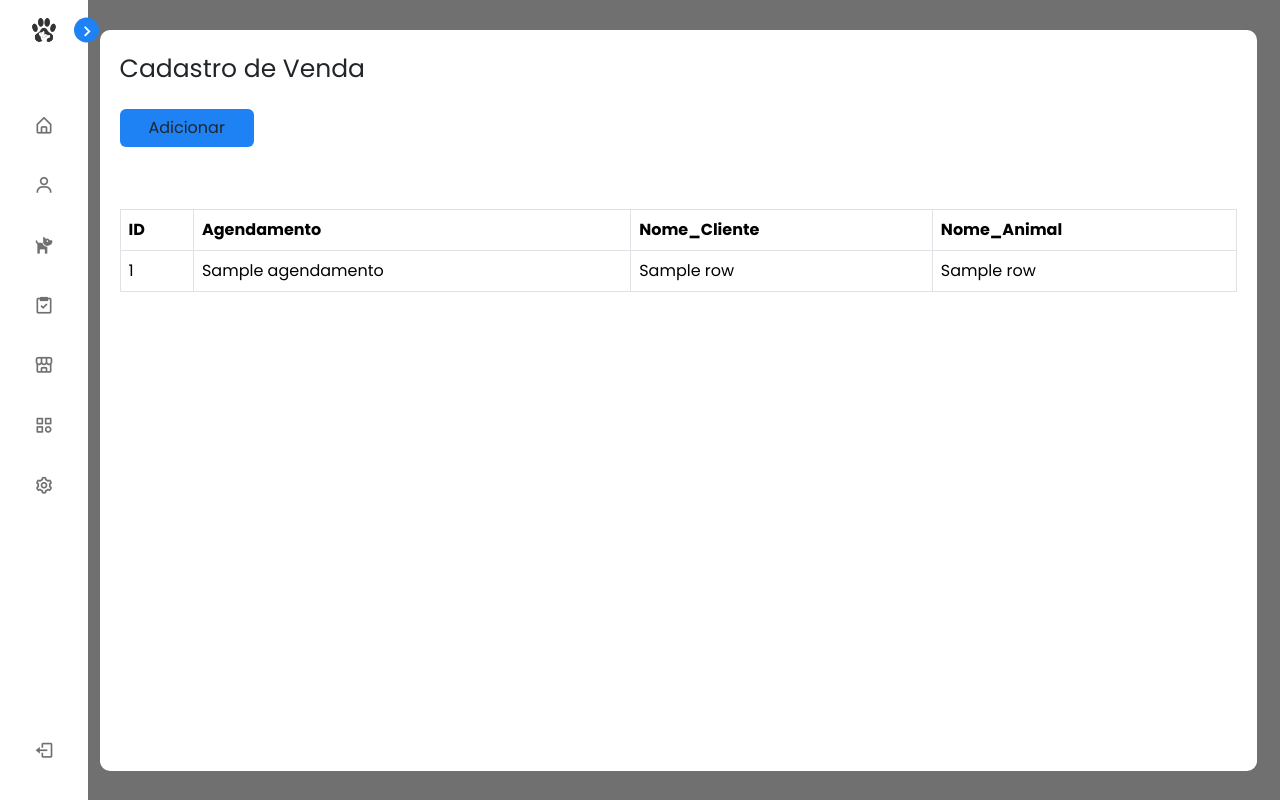
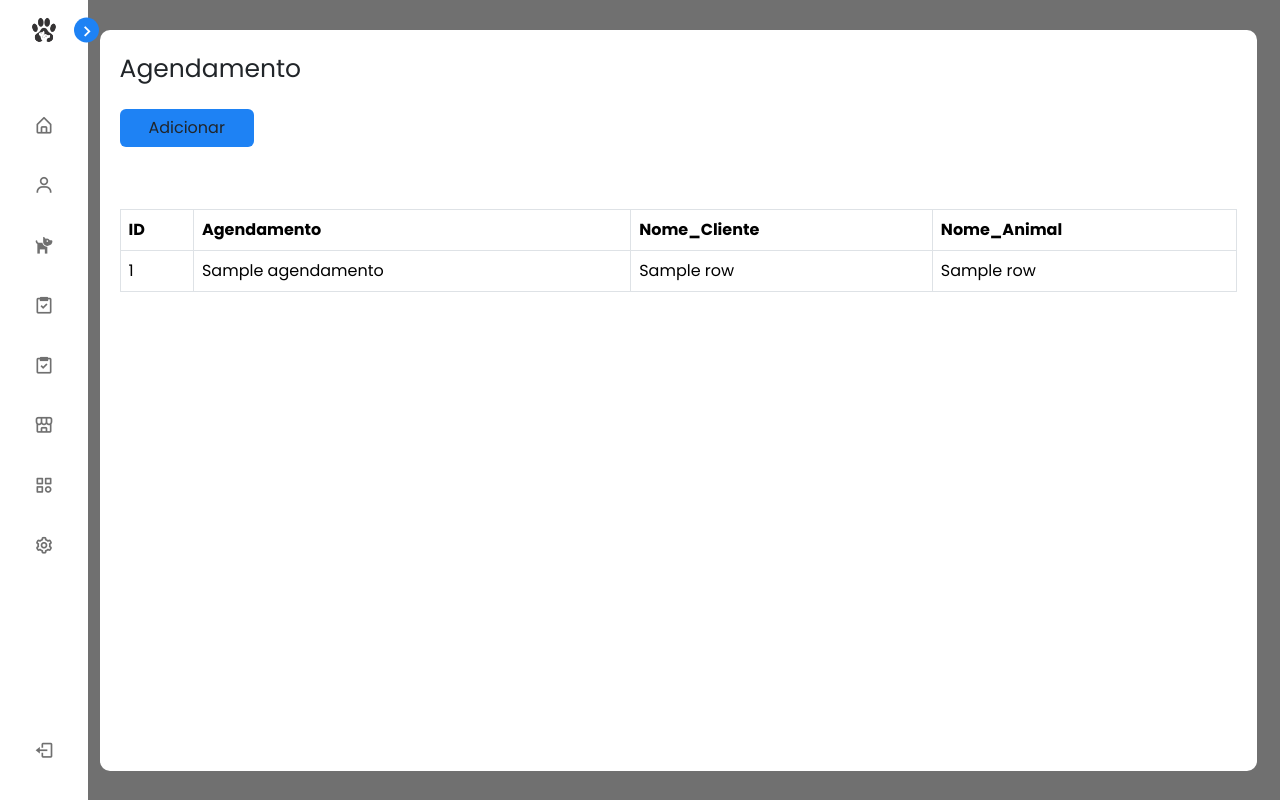
Before and after one commit to MJ-TECHNOLOGY/petshop-app, a PHP site: template App/View/modules/Venda/ListarVenda.php in a window 1280 px wide. Run offline with PHP 8.4, Linux system fonts and the light colour scheme; the template is opened without the code that fills it: most values are stand-ins (such as "Sample title", 1, 10 or a date in 2020); some libraries are stand-ins or nearby versions.

Commit message:
feat: criando estrutura inicial CRUD de venda de produtos

```diff
--- a/App/View/includes/navbar.php
+++ b/App/View/includes/navbar.php
@@ -34,7 +34,13 @@
             <li>
                 <a href="/venda">
                     <i class='bx bx-task icon'></i>
-                    <span class="text nav-text">Venda</span>
+                    <span class="text nav-text">Agendamento</span>
+                </a>
+            </li>
+            <li>
+                <a href="/venda_produto">
+                    <i class='bx bx-task icon'></i>
+                    <span class="text nav-text">Venda Produto</span>
                 </a>
             </li>
             <li>
--- a/App/View/modules/Venda/ListarVenda.php
+++ b/App/View/modules/Venda/ListarVenda.php
@@ -18,7 +18,7 @@
         <div class="container-card">
             <div class="header-card">
                 <div class="text-container-header-card">
-                    <p>Cadastro de Venda</p>
+                    <p>Agendamento</p>
                 </div>
             </div>
 
```
Also changed, not shown: App/Controller/VendaProdutoController.php (added), App/DAO/VendaProdutoDAO.php (added), App/Model/VendaProdutoModel.php (added), App/View/modules/Produto/VendaProduto.php (added).
